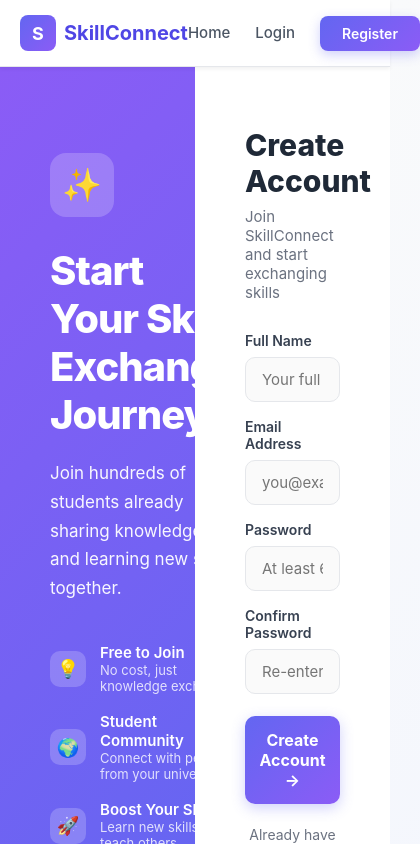
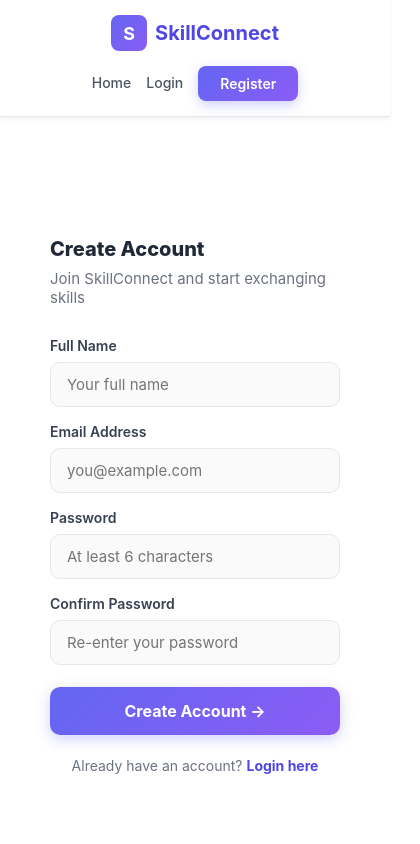
Before and after one commit to tharukasewmini1230-creator/SkillConnect, a React app in the folder frontend/: page /register in a window 390 px wide. Shown: the top 844 px of the page, 420 px wide, since content can reach past the window. Built offline with nearby package versions, Linux system fonts and the light colour scheme; the HTML template or start-up script is replaced by a standard one.

Commit message:
style: add mobile responsive design with media queries

```diff
--- a/frontend/src/index.css
+++ b/frontend/src/index.css
@@ -121,3 +121,100 @@ button:hover:not(:disabled) {
 button:active:not(:disabled) {
   transform: translateY(0);
 }
+
+/* ============================================
+   RESPONSIVE DESIGN - Mobile & Tablet
+   ============================================ */
+
+@media (max-width: 768px) {
+  /* Container padding on mobile */
+  .container {
+    padding: 0 15px !important;
+  }
+
+  /* Navbar - stack on mobile */
+  nav .container {
+    flex-direction: column !important;
+    gap: 15px !important;
+    padding: 15px !important;
+  }
+
+  nav > div > div {
+    gap: 15px !important;
+    flex-wrap: wrap !important;
+    justify-content: center !important;
+  }
+
+  /* Hide user name on very small screens */
+  nav span:has(+ button) {
+    display: none;
+  }
+
+  /* Hero section smaller text */
+  h1 {
+    font-size: 32px !important;
+  }
+
+  /* Login/Register split screen - stack on mobile */
+  .auth-container {
+    grid-template-columns: 1fr !important;
+  }
+
+  .auth-brand-section {
+    display: none !important;
+  }
+
+  /* Dashboard stats - 1 column on mobile */
+  .stats-grid {
+    grid-template-columns: 1fr !important;
+  }
+
+  /* Skills grid - 1 column on mobile */
+  .skills-grid {
+    grid-template-columns: 1fr !important;
+  }
+
+  /* Dashboard header - stack */
+  .dashboard-header {
+    flex-direction: column !important;
+    align-items: stretch !important;
+  }
+
+  .dashboard-header button {
+    width: 100% !important;
+    justify-content: center !important;
+  }
+
+  /* Tabs - full width on mobile */
+  .tabs-container {
+    width: 100% !important;
+    justify-content: center !important;
+  }
+
+  /* Hide navbar links spacing */
+  nav > div > div a {
+    font-size: 14px !important;
+  }
+}
+
+@media (max-width: 480px) {
+  h1 {
+    font-size: 26px !important;
+  }
+
+  h2 {
+    font-size: 20px !important;
+  }
+
+  /* Very small mobile - stack form buttons */
+  form button[type="submit"],
+  form button[type="button"] {
+    width: 100% !important;
+  }
+
+  /* Footer - single column */
+  footer .container > div:first-child {
+    grid-template-columns: 1fr !important;
+    gap: 25px !important;
+  }
+}
--- a/frontend/src/pages/Login.jsx
+++ b/frontend/src/pages/Login.jsx
@@ -27,10 +27,10 @@ const Login = () => {
   };
 
   return (
-    <div style={{ display: 'grid', gridTemplateColumns: 'minmax(0, 1fr) minmax(0, 1fr)', minHeight: 'calc(100vh - 68px)' }}>
+    <div className="auth-container" style={{ display: 'grid', gridTemplateColumns: 'minmax(0, 1fr) minmax(0, 1fr)', minHeight: 'calc(100vh - 68px)' }}>
 
       {/* Left Side - Brand Section */}
-      <div style={{ background: 'linear-gradient(135deg, #6366f1 0%, #8b5cf6 100%)', color: '#fff', padding: '60px 50px', display: 'flex', flexDirection: 'column', justifyContent: 'center' }}>
+      <div className="auth-brand-section" style={{ background: 'linear-gradient(135deg, #6366f1 0%, #8b5cf6 100%)', color: '#fff', padding: '60px 50px', display: 'flex', flexDirection: 'column', justifyContent: 'center' }}>
         <div style={{ maxWidth: '400px', margin: '0 auto' }}>
           <div style={{ width: '64px', height: '64px', borderRadius: '16px', background: 'rgba(255,255,255,0.2)', display: 'flex', alignItems: 'center', justifyContent: 'center', fontSize: '32px', marginBottom: '30px' }}>
             🎓
--- a/frontend/src/pages/Register.jsx
+++ b/frontend/src/pages/Register.jsx
@@ -40,7 +40,7 @@ const Register = () => {
   };
 
   return (
-    <div style={{ display: 'grid', gridTemplateColumns: 'minmax(0, 1fr) minmax(0, 1fr)', minHeight: 'calc(100vh - 68px)' }}>
+    <div className="auth-container" style={{ display: 'grid', gridTemplateColumns: 'minmax(0, 1fr) minmax(0, 1fr)', minHeight: 'calc(100vh - 68px)' }}>
 
       {/* Left Side - Form */}
       <div style={{ background: '#fff', padding: '60px 50px', display: 'flex', alignItems: 'center', justifyContent: 'center', order: 2 }}>
@@ -132,7 +132,7 @@ const Register = () => {
       </div>
 
       {/* Right Side - Brand Section */}
-      <div style={{ background: 'linear-gradient(135deg, #8b5cf6 0%, #6366f1 100%)', color: '#fff', padding: '60px 50px', display: 'flex', flexDirection: 'column', justifyContent: 'center', order: 1 }}>
+      <div className="auth-brand-section" style={{ background: 'linear-gradient(135deg, #8b5cf6 0%, #6366f1 100%)', color: '#fff', padding: '60px 50px', display: 'flex', flexDirection: 'column', justifyContent: 'center', order: 1 }}>
         <div style={{ maxWidth: '400px', margin: '0 auto' }}>
           <div style={{ width: '64px', height: '64px', borderRadius: '16px', background: 'rgba(255,255,255,0.2)', display: 'flex', alignItems: 'center', justifyContent: 'center', fontSize: '32px', marginBottom: '30px' }}>
             ✨
```
